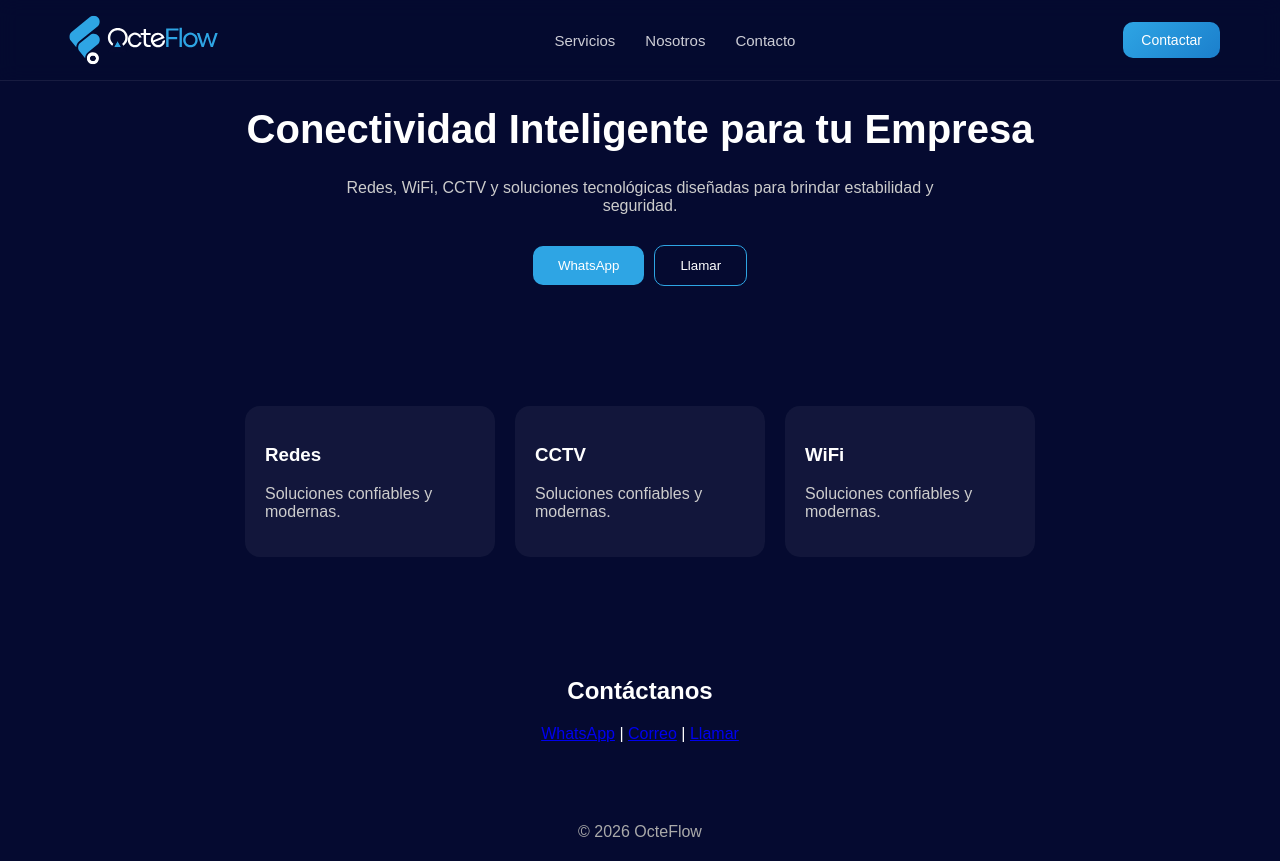
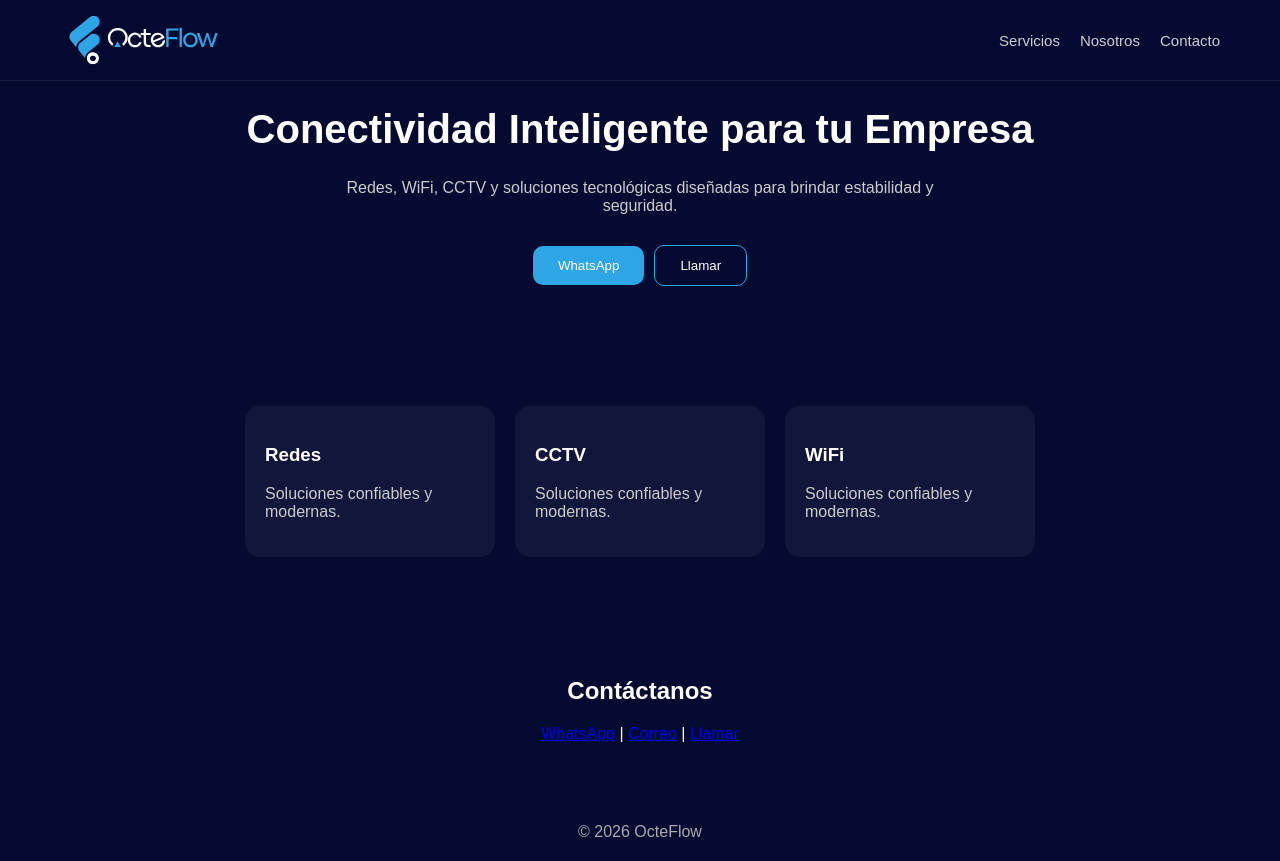
Before and after one commit to OcteFlow/octeflow-site, a Next.js app: page / in a window 1280 px wide. Built offline with nearby package versions, Linux system fonts and the light colour scheme.

Commit message:
Update index.js

```diff
--- a/pages/index.js
+++ b/pages/index.js
@@ -13,43 +13,26 @@ export default function Home() {
 
       {/* HEADER */}
       <header className="header">
-        <div className="container">
+  <div className="container nav">
 
     {/* LOGO */}
     <img src="/logo.svg" alt="logo" className="logo" />
 
-          {/* NAV DESKTOP */}
-          <nav className="nav">
+    {/* BOTÓN HAMBURGUESA */}
+    <button
+      className="menu-btn"
+      onClick={() => setMenuOpen(!menuOpen)}
+    >
+      ☰
+    </button>
+
+    {/* MENÚ */}
+    <nav className={`menu ${menuOpen ? "active" : ""}`}>
       <a href="#servicios">Servicios</a>
       <a href="#nosotros">Nosotros</a>
       <a href="#contacto">Contacto</a>
     </nav>
 
-          {/* CTA */}
-          <a
-            href="https://wa.me/5214421396305"
-            target="_blank"
-            className="cta"
-          >
-            Contactar
-          </a>
-
-          {/* HAMBURGUESA */}
-          <div
-            className={`hamburger ${menuOpen ? "active" : ""}`}
-            onClick={() => setMenuOpen(!menuOpen)}
-          >
-            <span></span>
-            <span></span>
-            <span></span>
-          </div>
-        </div>
-
-        {/* MENU MOBILE */}
-        <div className={`mobileMenu ${menuOpen ? "show" : ""}`}>
-          <a href="#servicios" onClick={() => setMenuOpen(false)}>Servicios</a>
-          <a href="#nosotros" onClick={() => setMenuOpen(false)}>Nosotros</a>
-          <a href="#contacto" onClick={() => setMenuOpen(false)}>Contacto</a>
   </div>
 </header>
 
```
Lines whose indentation alone changed are shown as unchanged.
